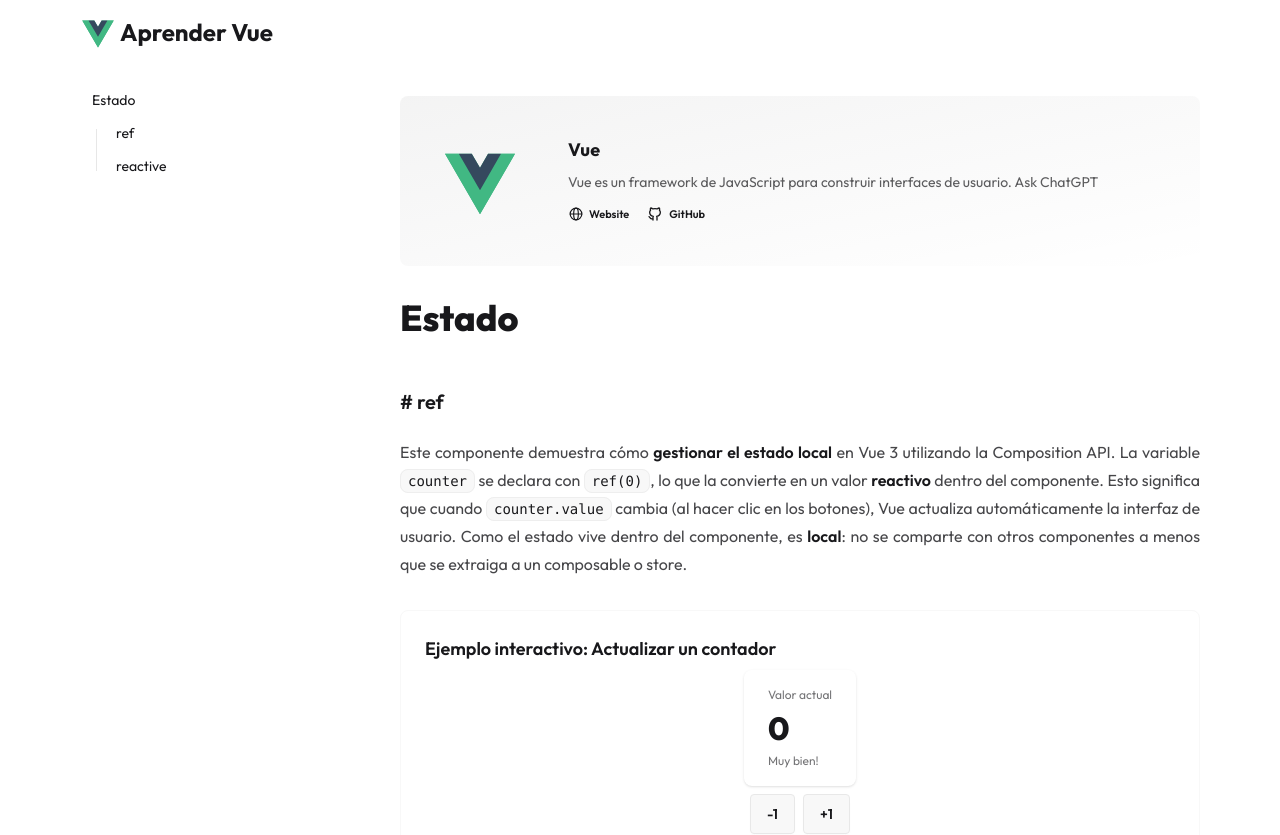
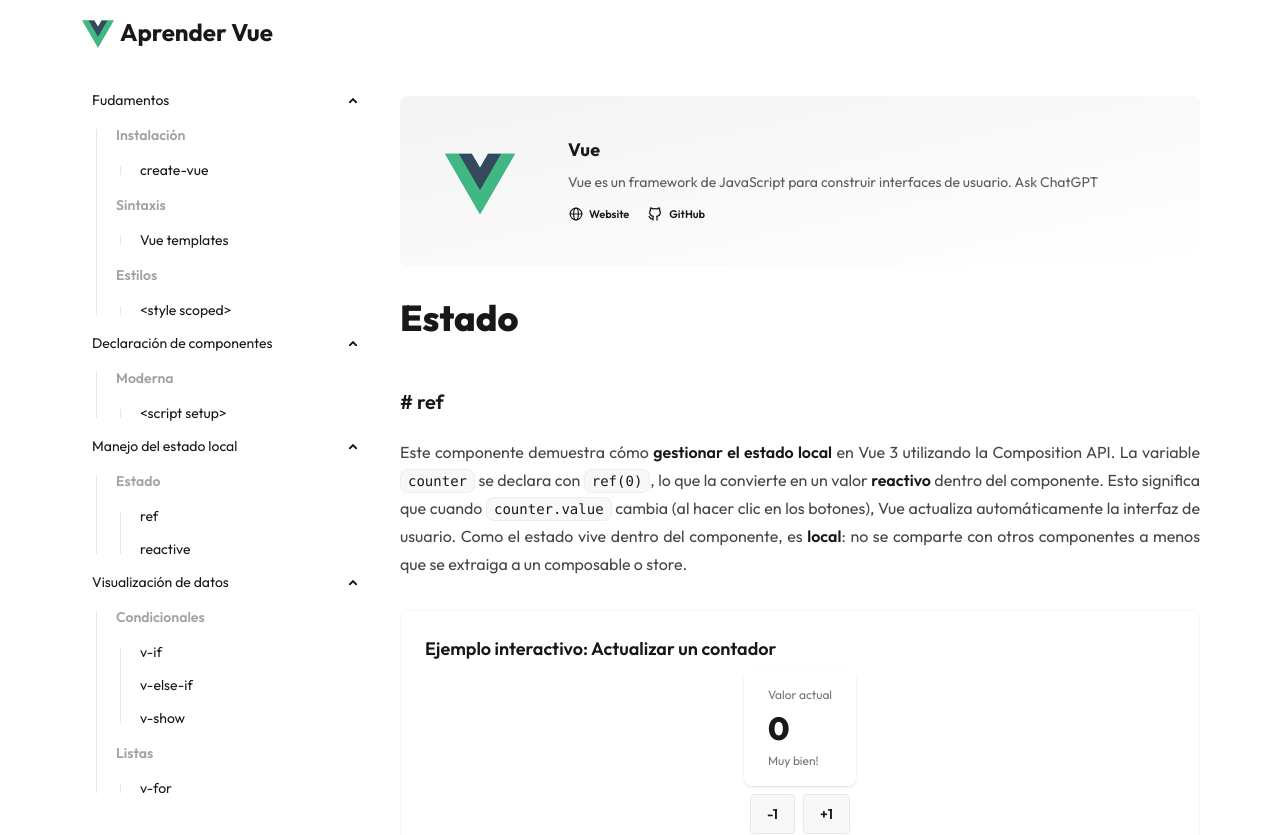
Before and after one commit to valerianomacuri/learning-vue, a Vue app: page / in a window 1280 px wide. Shown: the top 835 px of the page. Built offline with nearby package versions, Linux system fonts and the light colour scheme.

Commit message:
update menu

```diff
--- a/src/shared/components/BaseDrawerMenu.vue
+++ b/src/shared/components/BaseDrawerMenu.vue
@@ -2,13 +2,19 @@
   <ul class="menu text-base-content min-h-full w-80 p-4 bg-base-100">
     <template v-for="item in menu" :key="item.path">
       <li>
-        <!-- <h2 class="menu-title">Estado</h2> -->
-        <a>{{ item.name }}</a>
-        <ul v-if="item.children">
-          <li v-for="child in item.children" :key="child.path">
-            <a>{{ child.name }}</a>
-          </li>
-        </ul>
+        <details open>
+          <summary>{{ item.name }}</summary>
+          <ul v-if="item.children">
+            <li v-for="subItem in item.children" :key="subItem.path">
+              <a class="menu-title">{{ subItem.name }}</a>
+              <ul v-if="subItem.children">
+                <li v-for="lastItem in subItem.children" :key="lastItem.path">
+                  <a>{{ lastItem.name }}</a>
+                </li>
+              </ul>
+            </li>
+          </ul>
+        </details>
       </li>
     </template>
   </ul>
--- a/src/shared/data/menu.ts
+++ b/src/shared/data/menu.ts
@@ -1,23 +1,238 @@
 interface Menu {
-  name: string
+  children?: Menu[]
+  name?: string
   path?: string
-  children?: Menu[]
+  title?: string
 }
 
 export const menu: Menu[] = [
   {
-    name: 'Estado',
-    path: 'state',
+    name: 'Fudamentos',
+    path: 'fundamentals',
     children: [
       {
-        name: 'ref',
-        path: '#ref',
+        name: 'Instalación',
+        children: [
+          {
+            name: 'create-vue',
+          },
+        ],
       },
       {
-        name: 'reactive',
-        path: '#reactive',
+        name: 'Sintaxis',
+        path: 'syntax',
+        children: [
+          {
+            name: 'Vue templates',
+            path: '#vue-templates',
+          },
+        ],
+      },
+      {
+        name: 'Estilos',
+        path: '',
+        children: [
+          {
+            name: '<style scoped>',
+            path: '#style-scoped',
+          },
+        ],
       },
     ],
   },
-  { name: '' },
+  {
+    name: 'Declaración de componentes',
+    path: 'declaration',
+    children: [
+      {
+        name: 'Moderna',
+        path: 'modern',
+        children: [
+          {
+            name: '<script setup>',
+            path: '#script-setup',
+          },
+        ],
+      },
+    ],
+  },
+  {
+    name: 'Manejo del estado local',
+    path: 'local-state',
+    children: [
+      {
+        name: 'Estado',
+        children: [
+          {
+            name: 'ref',
+            path: '#ref',
+          },
+          {
+            name: 'reactive',
+            path: '#reactive',
+          },
+        ],
+      },
+    ],
+  },
+  {
+    name: 'Visualización de datos',
+    path: 'data-display',
+    children: [
+      {
+        name: 'Condicionales',
+        children: [
+          {
+            name: 'v-if',
+            path: '#v-if',
+          },
+          {
+            name: 'v-else-if',
+            path: '#v-else-if',
+          },
+          {
+            name: 'v-show',
+            path: '#v-show',
+          },
+        ],
+      },
+      {
+        name: 'Listas',
+        children: [
+          {
+            name: 'v-for',
+            path: '#v-for',
+          },
+        ],
+      },
+    ],
+  },
+  {
+    name: 'Comunicación entre componentes',
+    path: 'communication',
+    children: [
+      {
+        name: 'Padre → hijo',
+        children: [
+          {
+            name: 'defineProps()',
+            path: '#define-props',
+          },
+        ],
+      },
+      {
+        name: 'Hijo → padre',
+        children: [
+          {
+            name: 'emit($event)',
+            path: '#emit',
+          },
+        ],
+      },
+      {
+        name: 'Entre hermanos',
+        children: [
+          {
+            name: 'provide/inject',
+            path: '#provide-inject',
+          },
+        ],
+      },
+      {
+        name: 'Slots / Children',
+        path: 'slots-children',
+        children: [
+          {
+            name: '<slot>',
+          },
+        ],
+      },
+    ],
+  },
+  {
+    name: 'Ciclo de vida del componente',
+    path: 'lifecycle',
+    children: [
+      {
+        name: 'Montaje',
+        path: 'mounting',
+        children: [
+          {
+            name: 'onBeforeMount()',
+            path: 'on-before-mount',
+          },
+          {
+            name: 'onMount()',
+            path: 'on-mount',
+          },
+        ],
+      },
+      {
+        name: 'Actualización',
+      },
+      {
+        name: 'Desmontaje',
+      },
+    ],
+  },
+  {
+    name: 'Enrutamiento',
+    path: 'routing',
+    children: [
+      {
+        name: 'Configuración',
+        path: 'configuration',
+      },
+      {
+        name: 'Rutas anidadas',
+        path: 'nested-routes',
+      },
+      {
+        name: 'Navegación',
+        path: 'navigation',
+      },
+      {
+        name: 'Navegación programática',
+        path: 'programmatic-navigation',
+      },
+    ],
+  },
+  {
+    name: 'Manejo del estado global',
+    path: 'global-state',
+    children: [
+      {
+        name: 'Pinia',
+        path: 'pinia',
+      },
+    ],
+  },
+  {
+    name: 'Performance y Optimización',
+    path: 'performance',
+    children: [
+      {
+        name: 'Lazy Loading',
+        children: [
+          {
+            name: 'defineAsyncComponent()',
+          },
+        ],
+      },
+      {
+        name: 'Memoización',
+        children: [
+          {
+            name: 'computed()',
+          },
+          {
+            name: 'watch()',
+          },
+          {
+            name: 'cache()',
+          },
+        ],
+      },
+    ],
+  },
 ]
```
